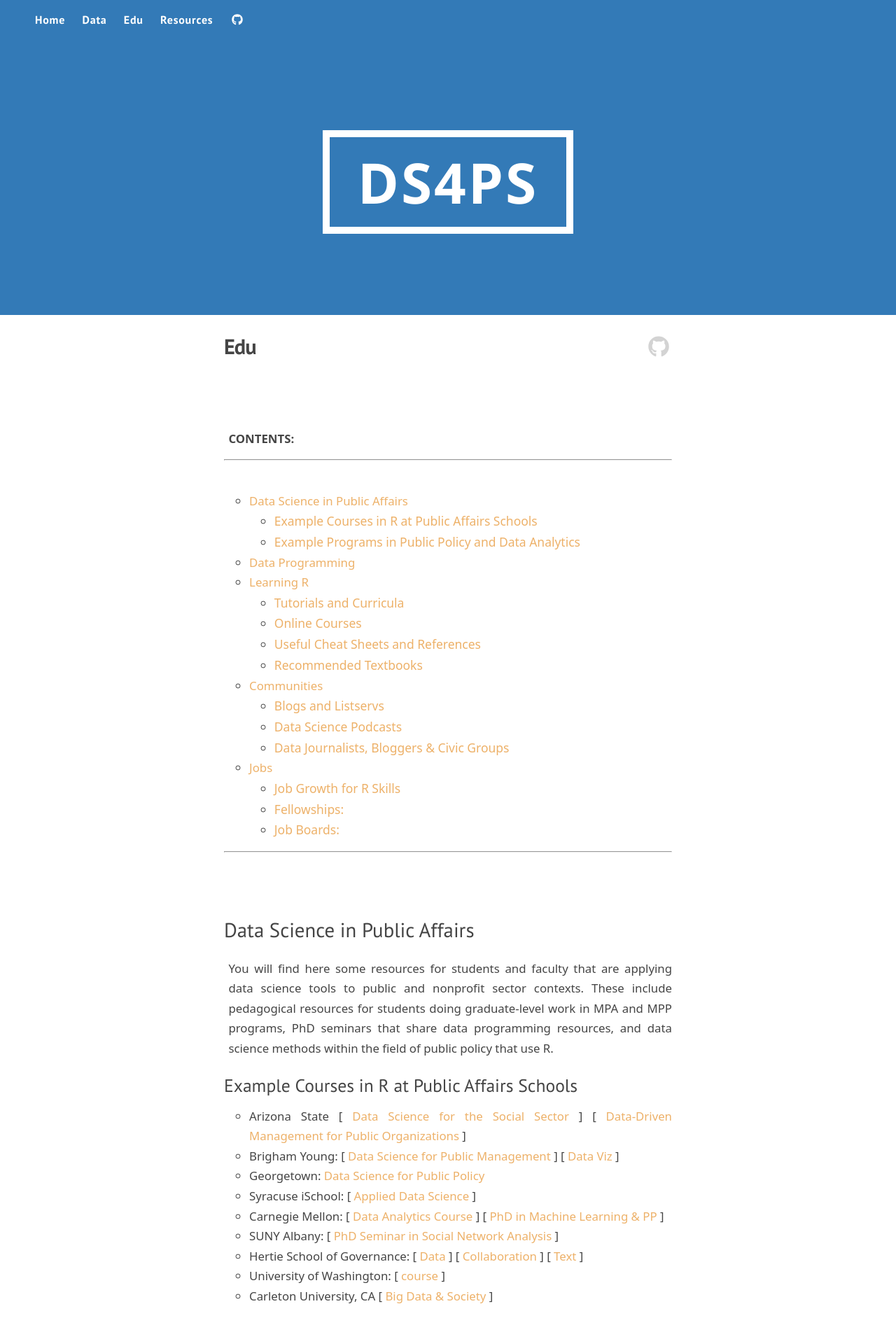
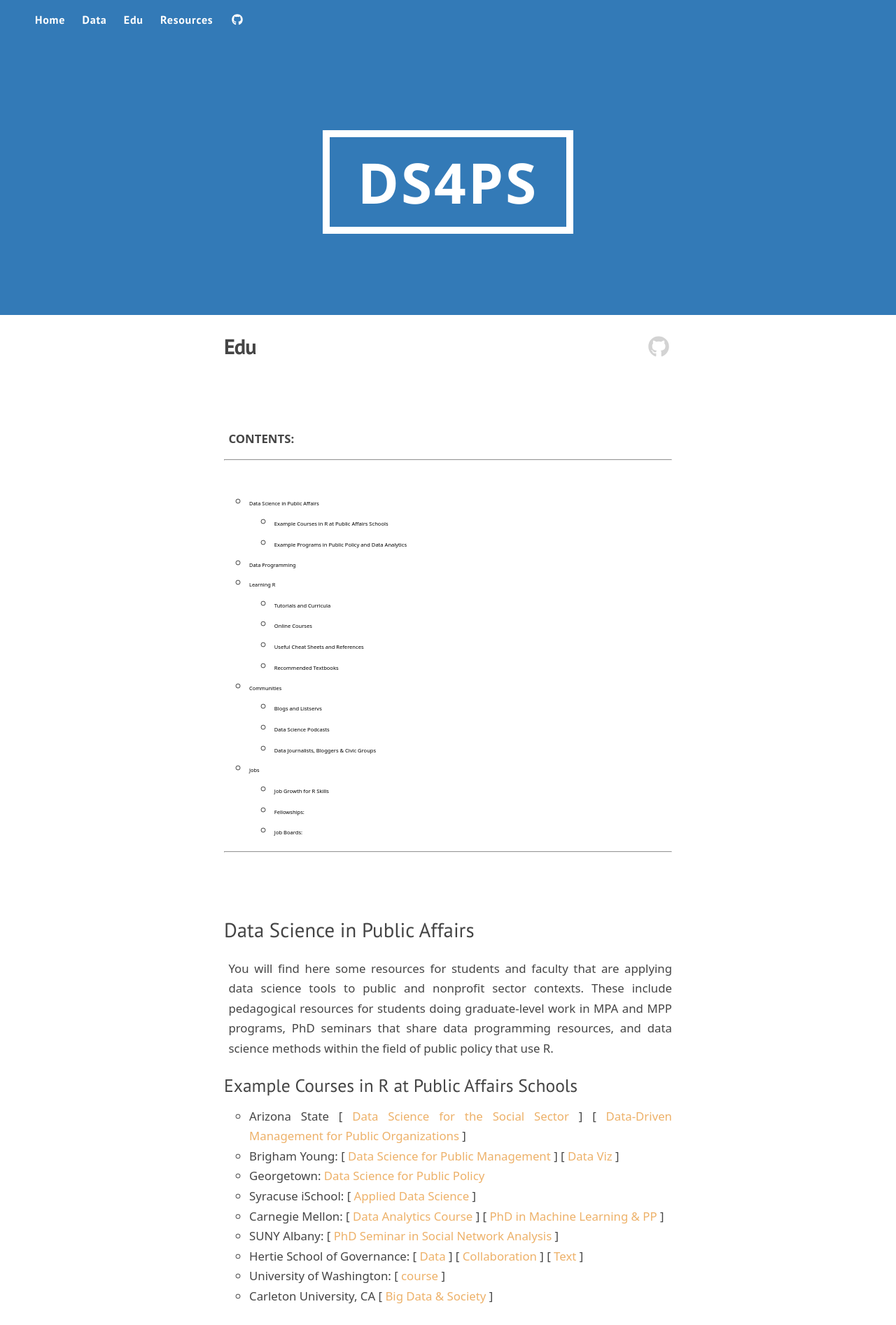
Before and after one commit to DS4PS/ds4ps_dev_site, a Jekyll site: the page built from edu.md, in a window 1280 px wide. Shown: the top 1893 px of the page at 70% size. Built offline with Jekyll 4.4.1, drawn with Linux system fonts in a browser that asks for light colours; nearby versions of some CDN libraries; library files that are not in the unit come from our copies.

Commit message:
Update edu.md

```diff
--- a/edu.md
+++ b/edu.md
@@ -33,7 +33,7 @@
 ul {
   list-style-type: circle;
 }
-#markdown-toc:a {
+#markdown-toc a {
   color: black;
   font-size:calc(0.25em + 0.25vw);
   line-height:1.2;
```
